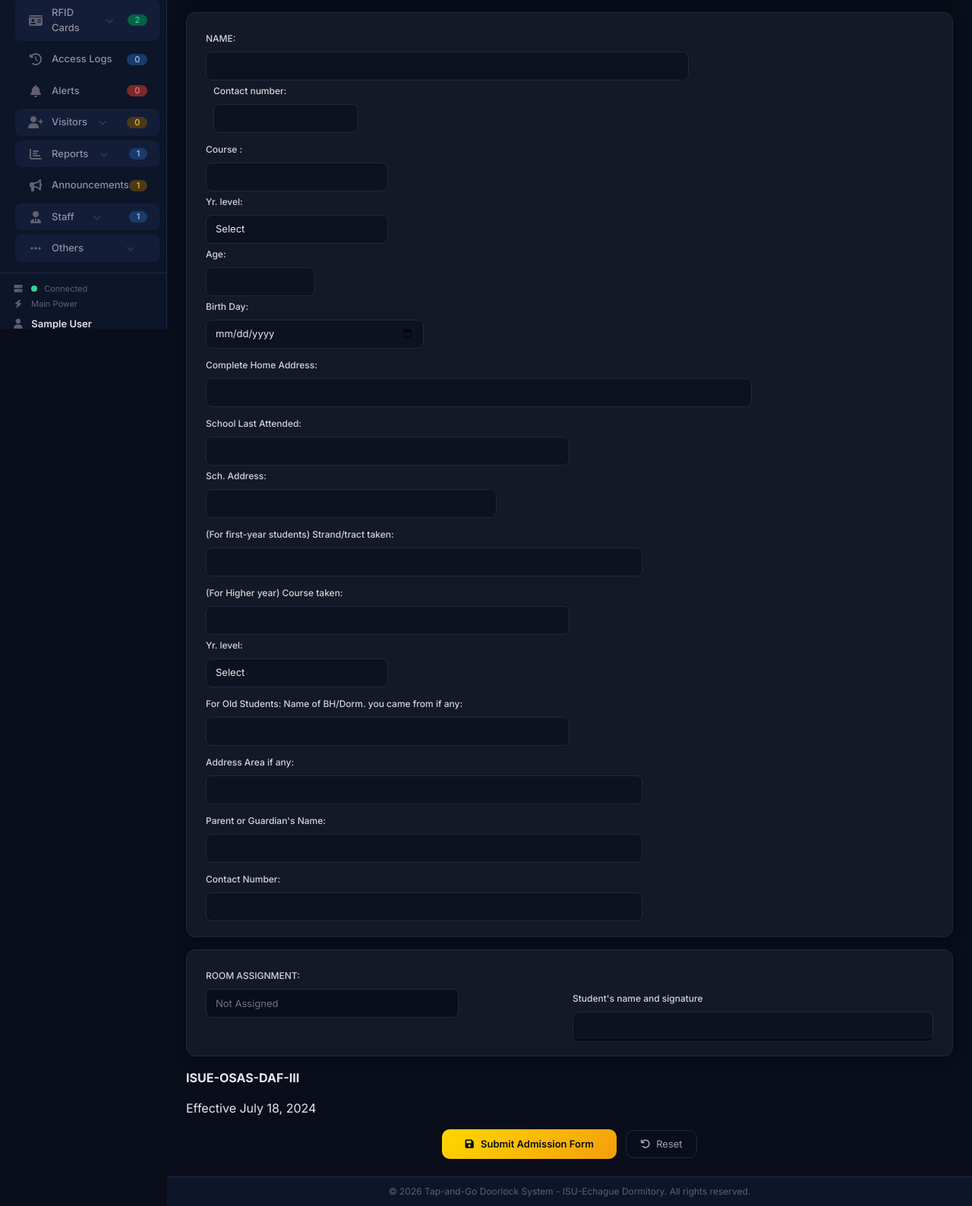
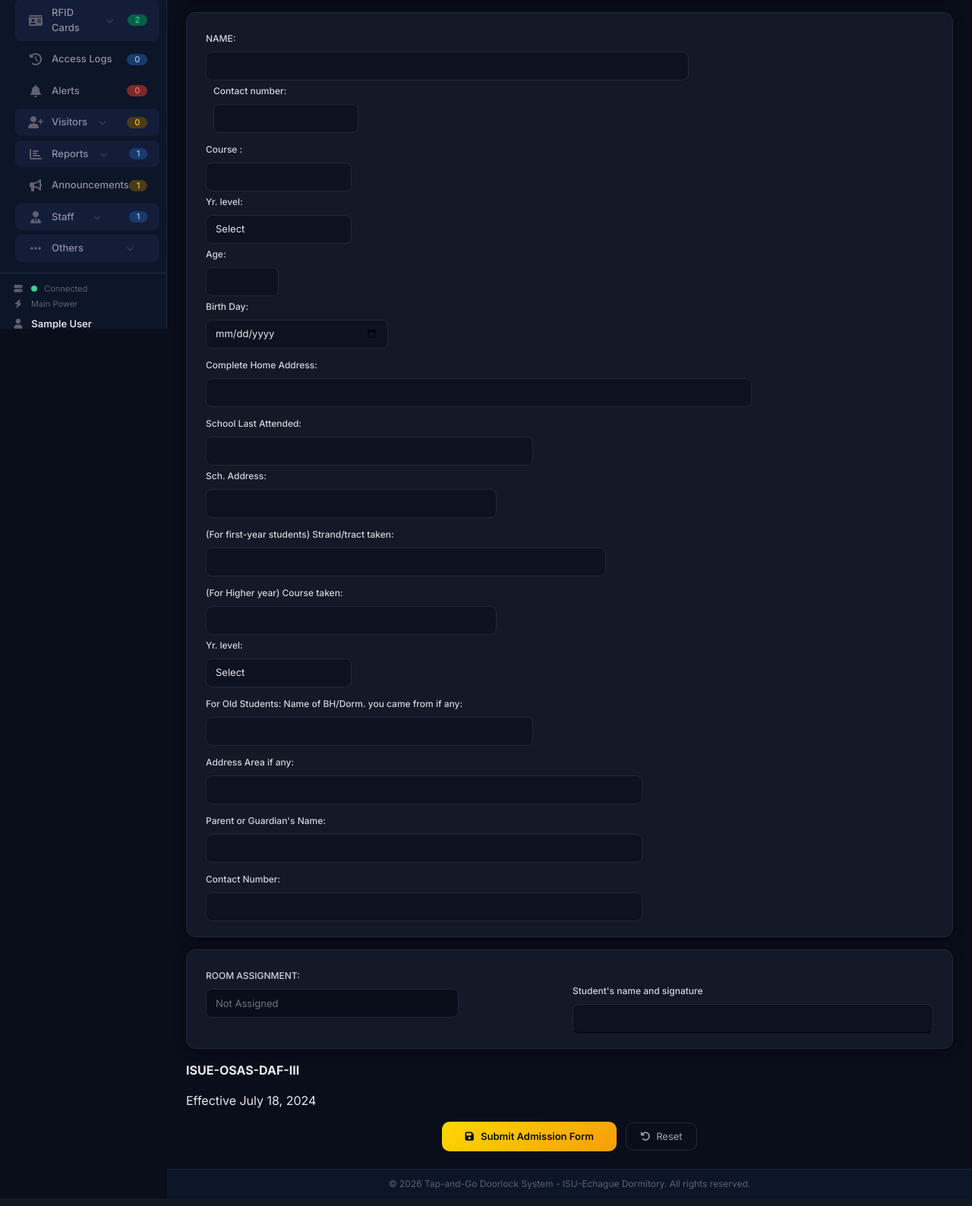
Before and after one commit to chellsea30/tap-and-go-doorlock, a PHP site: page /tap-and-go-doorlock/frontend/pages/admission-form.php in a window 1280 px wide. Shown: the part 423-2011 px from the top of the page at 76% size. After the commit the page ends 1989 px from the top, so only its background shows below. Run offline with PHP 8.4, Linux system fonts and the light colour scheme; the visitor is signed in with stand-in values (Sample User, id 1); data comes from the database, SQL or seed files in the repository; data that the repository does not hold is empty; some libraries are stand-ins or nearby versions.

Commit message:
admission-form.php

```diff
--- a/frontend/pages/admission-form.php
+++ b/frontend/pages/admission-form.php
@@ -896,10 +842,10 @@ if ($_SERVER['REQUEST_METHOD'] === 'POST' && isset($_POST['submit'])) {
 
                             <div class="col-md-12">
                                 <label class="form-label">Course : </label>
-                                <input type="text" class="form-control" name="course" style="width:25% !important;" value="<?php echo htmlspecialchars($formData['course'] ?? ''); ?>" required <?php echo $resident ? 'readonly' : ''; ?>>
+                                <input type="text" class="form-control" name="course" style="width:20% !important;" value="<?php echo htmlspecialchars($formData['course'] ?? ''); ?>" required <?php echo $resident ? 'readonly' : ''; ?>>
 
                                 <label class="form-label">Yr. level: </label>
-                                <select class="form-select" name="year_level" style="width:25% !important;" <?php echo $resident ? 'disabled' : ''; ?>>
+                                <select class="form-select" name="year_level" style="width:20% !important;" <?php echo $resident ? 'disabled' : ''; ?>>
                                     <option value="">Select</option>
                                     <option value="1st Year" <?php echo (isset($formData['year_level']) && $formData['year_level'] == '1st Year') ? 'selected' : ''; ?>>1st Year</option>
                                     <option value="2nd Year" <?php echo (isset($formData['year_level']) && $formData['year_level'] == '2nd Year') ? 'selected' : ''; ?>>2nd Year</option>
@@ -911,10 +857,10 @@ if ($_SERVER['REQUEST_METHOD'] === 'POST' && isset($_POST['submit'])) {
                                 <?php endif; ?>
 
                                 <label class="form-label">Age: </label>
-                                <input type="number" class="form-control" name="age" style="width:15% !important;" value="<?php echo htmlspecialchars($formData['age'] ?? ''); ?>" <?php echo $resident ? 'readonly' : ''; ?>>
+                                <input type="number" class="form-control" name="age" style="width:10% !important;" value="<?php echo htmlspecialchars($formData['age'] ?? ''); ?>" <?php echo $resident ? 'readonly' : ''; ?>>
 
                                 <label class="form-label">Birth Day: </label>
-                                <input type="date" class="form-control" name="birth_date" style="width:30% !important;" value="<?php echo htmlspecialchars($formData['birth_date'] ?? ''); ?>" <?php echo $resident ? 'readonly' : ''; ?>>
+                                <input type="date" class="form-control" name="birth_date" style="width:25% !important;" value="<?php echo htmlspecialchars($formData['birth_date'] ?? ''); ?>" <?php echo $resident ? 'readonly' : ''; ?>>
                             </div>
 
                             <div class="col-md-12">
@@ -924,21 +870,21 @@ if ($_SERVER['REQUEST_METHOD'] === 'POST' && isset($_POST['submit'])) {
 
                             <div class="col-md-12">
                                 <label class="form-label">School Last Attended: </label>
-                                <input type="text" class="form-control" name="school_last" style="width:50% !important;" value="<?php echo htmlspecialchars($formData['school_last'] ?? ''); ?>">
+                                <input type="text" class="form-control" name="school_last" style="width:45% !important;" value="<?php echo htmlspecialchars($formData['school_last'] ?? ''); ?>">
                                 <label class="form-label">Sch. Address: </label>
                                 <input type="text" class="form-control" name="school_address" style="width:40% !important;" value="<?php echo htmlspecialchars($formData['school_address'] ?? ''); ?>">
                             </div>
 
                             <div class="col-md-12">
                                 <label class="form-label print-section-title">(For first-year students) Strand/tract taken: </label>
-                                <input type="text" class="form-control" name="strand_track" style="width:60% !important;" value="<?php echo htmlspecialchars($formData['strand_track'] ?? ''); ?>">
+                                <input type="text" class="form-control" name="strand_track" style="width:55% !important;" value="<?php echo htmlspecialchars($formData['strand_track'] ?? ''); ?>">
                             </div>
 
                             <div class="col-md-12">
                                 <label class="form-label print-section-title">(For Higher year) Course taken: </label>
-                                <input type="text" class="form-control" name="course_taken" style="width:50% !important;" value="<?php echo htmlspecialchars($formData['course_taken'] ?? ''); ?>">
+                                <input type="text" class="form-control" name="course_taken" style="width:40% !important;" value="<?php echo htmlspecialchars($formData['course_taken'] ?? ''); ?>">
                                 <label class="form-label">Yr. level: </label>
-                                <select class="form-select" name="year_level_old" style="width:25% !important;">
+                                <select class="form-select" name="year_level_old" style="width:20% !important;">
                                     <option value="">Select</option>
                                     <option value="1st Year" <?php echo (isset($formData['year_level_old']) && $formData['year_level_old'] == '1st Year') ? 'selected' : ''; ?>>1st Year</option>
                                     <option value="2nd Year" <?php echo (isset($formData['year_level_old']) && $formData['year_level_old'] == '2nd Year') ? 'selected' : ''; ?>>2nd Year</option>
@@ -949,7 +895,7 @@ if ($_SERVER['REQUEST_METHOD'] === 'POST' && isset($_POST['submit'])) {
 
                             <div class="col-md-12">
                                 <label class="form-label print-section-title">For Old Students: Name of BH/Dorm. you came from if any: </label>
-                                <input type="text" class="form-control" name="former_bh" style="width:50% !important;" value="<?php echo htmlspecialchars($formData['former_bh'] ?? ''); ?>">
+                                <input type="text" class="form-control" name="former_bh" style="width:45% !important;" value="<?php echo htmlspecialchars($formData['former_bh'] ?? ''); ?>">
                             </div>
 
                             <div class="col-md-12">
@@ -976,7 +922,7 @@ if ($_SERVER['REQUEST_METHOD'] === 'POST' && isset($_POST['submit'])) {
                                 <label class="form-label print-section-title">ROOM ASSIGNMENT: </label>
                                 <input type="text" class="form-control" name="room_assignment" style="width:70% !important;" value="<?php echo htmlspecialchars($room_assignment); ?>" readonly>
                             </div>
-                            <div class="col-md-6" style="padding-top: 30px;">
+                            <div class="col-md-6" style="padding-top: 20px;">
                                 <label class="form-label">Student's name and signature</label>
                                 <input type="text" class="form-control" name="student_signature" style="width:100% !important; border-bottom: 1px solid #000 !important;" value="<?php echo htmlspecialchars($formData['student_signature'] ?? $formData['name'] ?? ''); ?>" required>
                             </div>
@@ -1038,19 +984,19 @@ if ($_SERVER['REQUEST_METHOD'] === 'POST' && isset($_POST['submit'])) {
         });
 
         // ============================================================
-        // DOWNLOAD PDF FUNCTION
+        // DOWNLOAD PDF FUNCTION (HALF BOND PAPER / A5 LANDSCAPE)
         // ============================================================
         function downloadPDF() {
             const element = document.getElementById('admissionForm');
             const opt = {
-                margin:       10,
-                filename:     'Admission_Form.pdf',
+                margin:       5,   // Maliit na margin para kasya sa kalahati
+                filename:     'Admission_Form_Half_Bond.pdf',
                 image:        { type: 'jpeg', quality: 0.98 },
                 html2canvas:  { scale: 2 },
-                jsPDF:        { unit: 'mm', format: 'a4', orientation: 'portrait' }
+                jsPDF:        { unit: 'mm', format: 'a5', orientation: 'landscape' } // A5 Landscape = Half Bond Paper
             };
 
-            // I-print ang form as PDF
+            // I-save bilang PDF
             html2pdf().set(opt).from(element).save();
         }
 
```
Also changed, not shown: other parts of frontend/pages/admission-form.php (+38 -92 lines).
